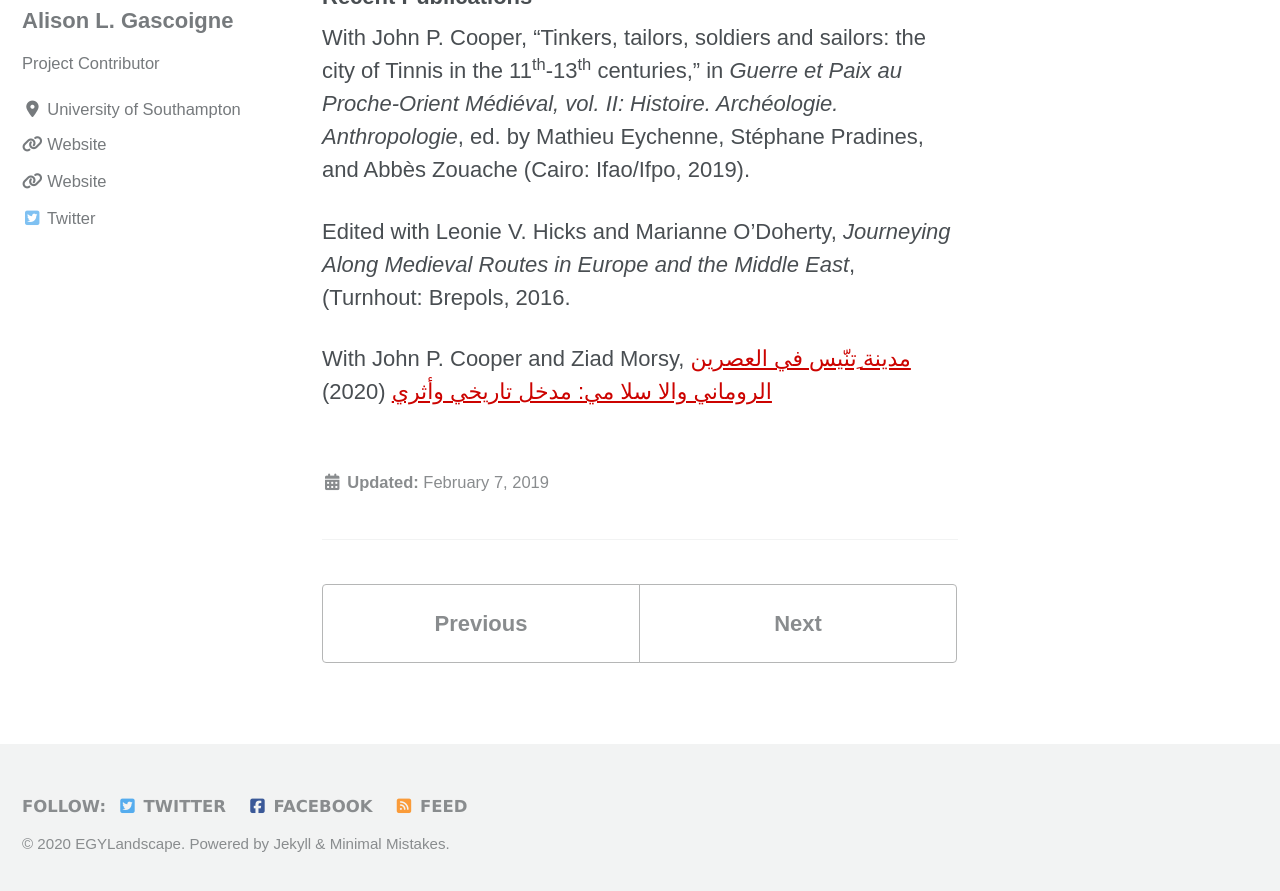
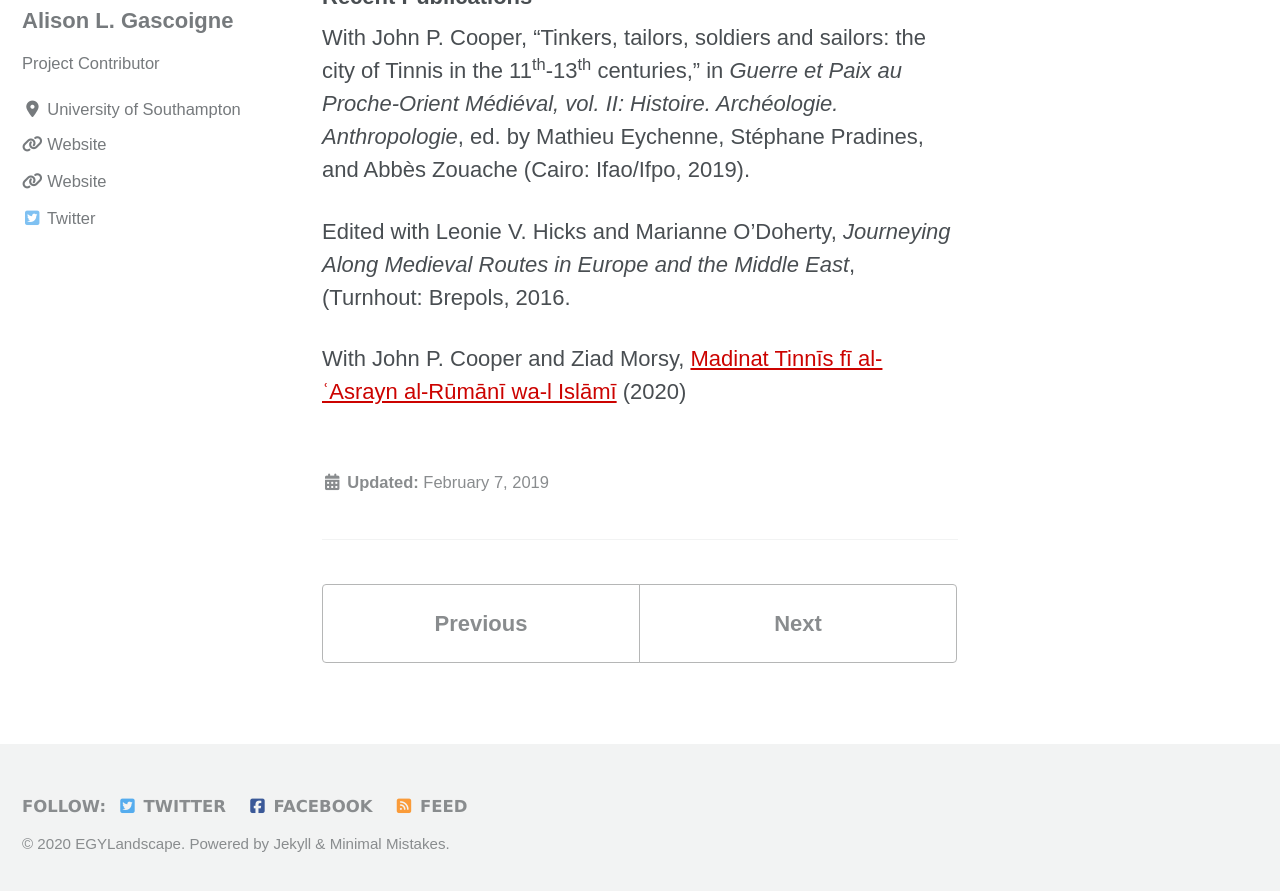
Before and after one commit to mhshaaban/egylandscapeproject.github.io, a Jekyll site: the page built from _members/AlisonGascoigne.md, in a window 1280 px wide and 900 px high, scrolled down 223 px. Shown: the top 891 px of the window. Built offline with Jekyll 4.4.1, drawn with Linux system fonts in a browser that asks for light colours; cached includes are drawn as plain includes; nearby versions of some CDN libraries; some web fonts are replaced.

Commit message:
Update AlisonGascoigne.md

```diff
--- a/_members/AlisonGascoigne.md
+++ b/_members/AlisonGascoigne.md
@@ -15,4 +15,4 @@ With John P. Cooper, "Tinkers, tailors, soldiers and sailors: the city of Tinnis
 
 Edited with Leonie V. Hicks and Marianne O'Doherty, *Journeying Along Medieval Routes in Europe and the Middle East*, (Turnhout: Brepols, 2016.
 
-With John P. Cooper and Ziad Morsy, [مدينة ِتنّيس في العصرين الروماني والا سلا مي: مدخل تاريخي وأثري](https://eprints.soton.ac.uk/443284/1/GascoigneCooperMorsyTinnisBooklet.pdf) (2020)
+With John P. Cooper and Ziad Morsy, [Madinat Tinnīs fī al-ʿAsrayn al-Rūmānī wa-l Islāmī](https://eprints.soton.ac.uk/443284/1/GascoigneCooperMorsyTinnisBooklet.pdf) (2020)
```
